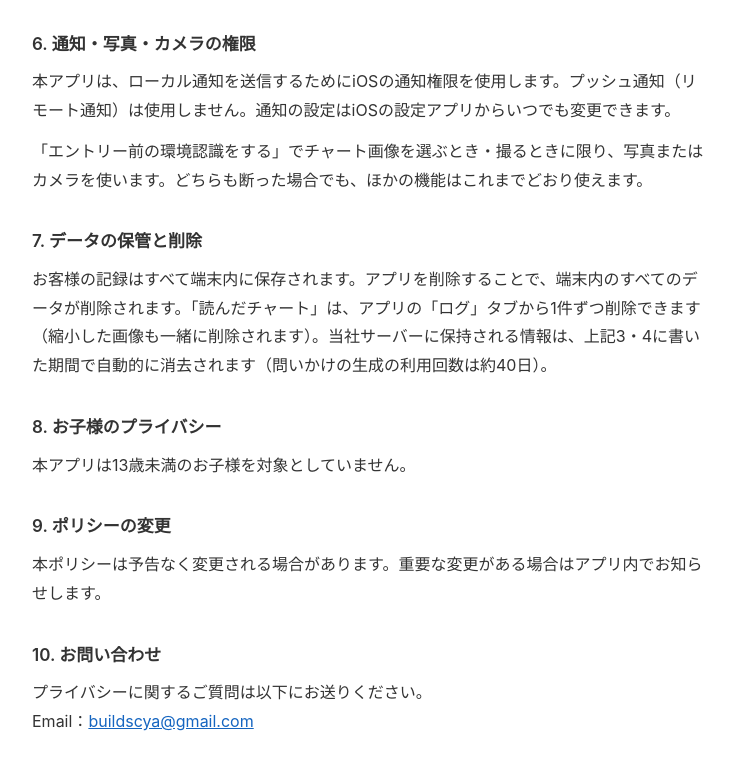
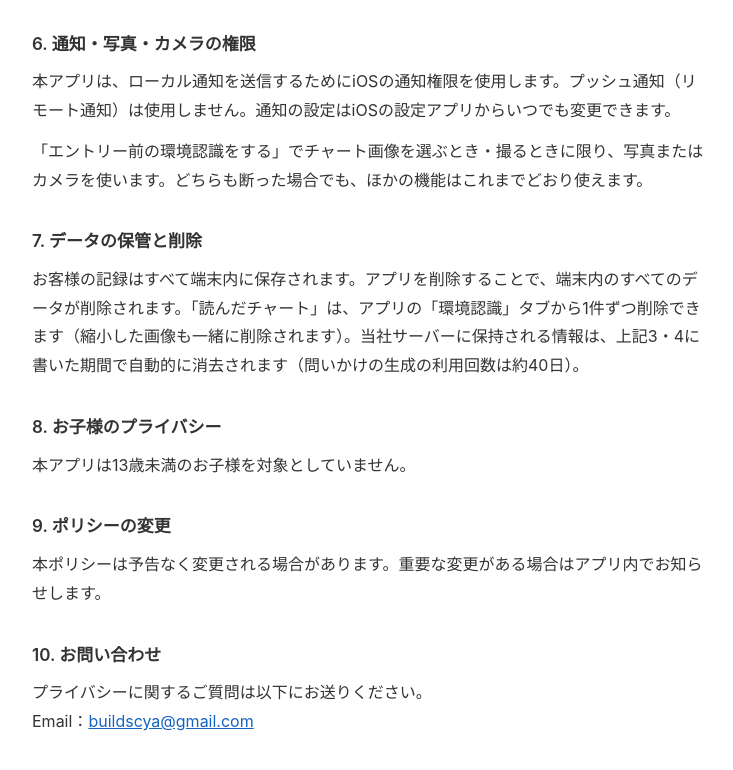
Before and after one commit to seiya-sugimoto/tradehitoiki-site, a plain HTML site: page privacy.html in a window 1280 px wide. Shown: the part 2980-3750 px from the top of the page, without its empty margins (272-1005 px from the left). Drawn offline with Linux system fonts and the light colour scheme.

Commit message:
docs: 読んだチャートの削除の場所を「環境認識」タブに
Co-Authored-By: Claude Opus 5.5 <noreply@anthropic.com>

```diff
--- a/privacy.html
+++ b/privacy.html
@@ -103,7 +103,7 @@
   <p>「エントリー前の環境認識をする」でチャート画像を選ぶとき・撮るときに限り、写真またはカメラを使います。どちらも断った場合でも、ほかの機能はこれまでどおり使えます。</p>
 
   <h2>7. データの保管と削除</h2>
-  <p>お客様の記録はすべて端末内に保存されます。アプリを削除することで、端末内のすべてのデータが削除されます。「読んだチャート」は、アプリの「ログ」タブから1件ずつ削除できます（縮小した画像も一緒に削除されます）。当社サーバーに保持される情報は、上記3・4に書いた期間で自動的に消去されます（問いかけの生成の利用回数は約40日）。</p>
+  <p>お客様の記録はすべて端末内に保存されます。アプリを削除することで、端末内のすべてのデータが削除されます。「読んだチャート」は、アプリの「環境認識」タブから1件ずつ削除できます（縮小した画像も一緒に削除されます）。当社サーバーに保持される情報は、上記3・4に書いた期間で自動的に消去されます（問いかけの生成の利用回数は約40日）。</p>
 
   <h2>8. お子様のプライバシー</h2>
   <p>本アプリは13歳未満のお子様を対象としていません。</p>
```
